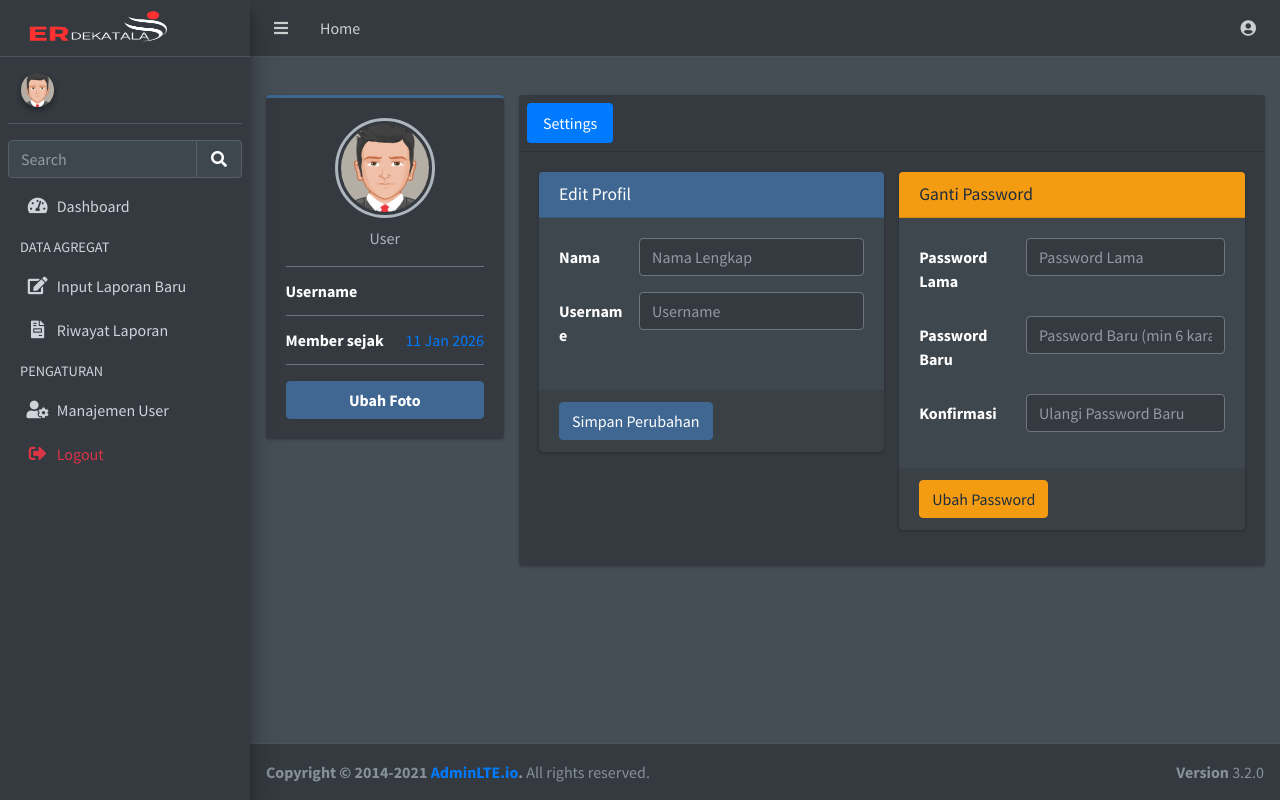
After one commit to rahmaddiva/erdekatala, a CodeIgniter 4 app: the page made by app/Views/auth/profile.php in a window 1280 px wide. The commit adds this page. Run offline with PHP 8.4 and a stand-in for CodeIgniter, Linux system fonts and the light colour scheme; the template is opened without the code that fills it, so the values that code supplies are empty; some libraries are stand-ins or nearby versions.

Commit message:
penambahan fitur profile, dan ubah password/username

```diff
--- a/app/Config/Routes.php
+++ b/app/Config/Routes.php
@@ -7,6 +7,9 @@ use CodeIgniter\Router\RouteCollection;
  */
 $routes->get('/', 'AuthController::index');
 $routes->get('/dashboard', 'DashboardController::index');
+$routes->get('/profile', 'AuthController::profile');
+$routes->post('/profile/update', 'AuthController::update_profile');
+$routes->post('/profile/password', 'AuthController::change_password');
 $routes->get('/login', 'AuthController::index');
 $routes->get('/logout', 'AuthController::logout');
 $routes->post('/proses_login', 'AuthController::proses_login');
--- /dev/null
+++ b/app/Views/auth/profile.php
@@ -0,0 +1,163 @@
+<?= $this->extend('templates/main') ?>
+<?= $this->section('content') ?>
+<!-- Main content -->
+<div class="content-wrapper">
+    <div class="content-header">
+        <div class="container-fluid">
+            <div class="row mb-2">
+                <div class="col-sm-6">
+                    <h1 class="m-0 font-weight-bold"><?= $title ?>
+                    </h1>
+                </div>
+            </div>
+        </div>
+    </div>
+
+    <section class="content">
+        <div class="container-fluid">
+            <div class="row">
+                <div class="col-md-3">
+                <div class="card card-primary card-outline">
+                        <div class="card-body box-profile">
+                            <div class="text-center">
+                                <img class="profile-user-img img-fluid img-circle"
+                                    src="<?= base_url('assets/') ?>dist/img/avatar5.png" alt="User profile picture">
+                            </div>
+
+                            <h3 class="profile-username text-center"><?= esc($user['nama_lengkap']) ?></h3>
+
+                            <p class="text-muted text-center"><?= esc($user['role'] ?? 'User') ?></p>
+
+                            <ul class="list-group list-group-unbordered mb-3">
+                                <li class="list-group-item">
+                                    <b>Username</b> <a class="float-right"><?= esc($user['username']) ?></a>
+                                </li>
+                                <li class="list-group-item">
+                                    <b>Member sejak</b> <a
+                                        class="float-right"><?= date('d M Y', strtotime($user['created_at'] ?? date('Y-m-d'))) ?></a>
+                                </li>
+                            </ul>
+
+                            <a href="#" class="btn btn-primary btn-block"><b>Ubah Foto</b></a>
+                        </div>
+                        <!-- /.card-body -->
+                    </div>
+                </div>
+
+                <div class="col-md-9">
+                    <div class="card">
+                        <div class="card-header p-2">
+                            <ul class="nav nav-pills">
+                                <li class="nav-item"><a class="nav-link active" href="#settings"
+                                        data-toggle="tab">Settings</a></li>
+                            </ul>
+                        </div><!-- /.card-header -->
+                        <div class="card-body">
+
+                            <?php if (session()->getFlashdata('error')): ?>
+                                <div class="alert alert-danger alert-sm">
+                                    <?= session()->getFlashdata('error') ?>
+                                </div>
+                            <?php endif; ?>
+
+                            <?php if (session()->getFlashdata('success')): ?>
+                                <div class="alert alert-success alert-sm">
+                                    <?= session()->getFlashdata('success') ?>
+                                </div>
+                            <?php endif; ?>
+
+                            <div class="tab-content">
+                                <div class="active tab-pane" id="settings">
+                                    <div class="row">
+                                        <div class="col-md-6">
+                                            <div class="card card-primary">
+                                                <div class="card-header">
+                                                    <h3 class="card-title">Edit Profil</h3>
+                                                </div>
+                                                <form class="form-horizontal" method="post" action="/profile/update">
+                                                    <?= csrf_field() ?>
+                                                    <div class="card-body">
+                                                        <div class="form-group row">
+                                                            <label for="inputNama"
+                                                                class="col-sm-3 col-form-label">Nama</label>
+                                                            <div class="col-sm-9">
+                                                                <input type="text" name="nama_lengkap"
+                                                                    class="form-control" id="inputNama"
+                                                                    placeholder="Nama Lengkap"
+                                                                    value="<?= old('nama_lengkap', esc($user['nama_lengkap'])) ?>">
+                                                            </div>
+                                                        </div>
+                                                        <div class="form-group row">
+                                                            <label for="inputUsername"
+                                                                class="col-sm-3 col-form-label">Username</label>
+                                                            <div class="col-sm-9">
+                                                                <input type="text" name="username" class="form-control"
+                                                                    id="inputUsername" placeholder="Username"
+                                                                    value="<?= old('username', esc($user['username'])) ?>">
+                                                            </div>
+                                                        </div>
+                                                    </div>
+                                                    <div class="card-footer">
+                                                        <button type="submit" class="btn btn-primary">Simpan
+                                                            Perubahan</button>
+                                                    </div>
+                                                </form>
+                                            </div>
+                                        </div>
+
+                                        <div class="col-md-6">
+                                            <div class="card card-warning">
+                                                <div class="card-header">
+                                                    <h3 class="card-title">Ganti Password</h3>
+                                                </div>
+                                                <form class="form-horizontal" method="post" action="/profile/password">
+                                                    <?= csrf_field() ?>
+                                                    <div class="card-body">
+                                                        <div class="form-group row">
+                                                            <label for="currentPassword"
+                                                                class="col-sm-4 col-form-label">Password Lama</label>
+                                                            <div class="col-sm-8">
+                                                                <input type="password" name="current_password"
+                                                                    class="form-control" id="currentPassword"
+                                                                    placeholder="Password Lama">
+                                                            </div>
+                                                        </div>
+                                                        <div class="form-group row">
+                                                            <label for="newPassword"
+                                                                class="col-sm-4 col-form-label">Password Baru</label>
+                                                            <div class="col-sm-8">
+                                                                <input type="password" name="new_password"
+                                                                    class="form-control" id="newPassword"
+                                                                    placeholder="Password Baru (min 6 karakter)">
+                                                            </div>
+                                                        </div>
+                                                        <div class="form-group row">
+                                                            <label for="confirmPassword"
+                                                                class="col-sm-4 col-form-label">Konfirmasi</label>
+                                                            <div class="col-sm-8">
+                                                                <input type="password" name="new_password_confirm"
+                                                                    class="form-control" id="confirmPassword"
+                                                                    placeholder="Ulangi Password Baru">
+                                                            </div>
+                                                        </div>
+                                                    </div>
+                                                    <div class="card-footer">
+                                                        <button type="submit" class="btn btn-warning">Ubah
+                                                            Password</button>
+                                                    </div>
+                                                </form>
+                                            </div>
+                                        </div>
+                                    </div>
+                                </div>
+
+                            </div>
+                        </div><!-- /.card-body -->
+                    </div>
+                </div>
+            </div>
+        </div>
+    </section>
+
+    <!-- /.content -->
+    <?= $this->endSection() ?>
--- a/app/Views/templates/navbar.php
+++ b/app/Views/templates/navbar.php
@@ -22,7 +22,7 @@
             <div class="dropdown-menu dropdown-menu-lg dropdown-menu-right">
                 <span class="dropdown-item dropdown-header"><?= session()->get('nama_lengkap'); ?></span>
                 <div class="dropdown-divider"></div>
-                <a href="#" class="dropdown-item">
+                <a href="/profile" class="dropdown-item">
                     <i class="fas fa-user mr-2"></i> Profile
                 </a>
                 <div class="dropdown-divider"></div>
--- a/app/Views/templates/sidebar.php
+++ b/app/Views/templates/sidebar.php
@@ -13,7 +13,7 @@
         <!-- Sidebar user panel (optional) -->
         <div class="user-panel mt-3 pb-3 mb-3 d-flex">
             <div class="image">
-                <img src="<?= base_url('assets/') ?>dist/img/user2-160x160.jpg" class="img-circle elevation-2"
+                <img src="<?= base_url('assets/') ?>dist/img/avatar5.png" class="img-circle elevation-2"
                     alt="User Image">
             </div>
             <div class="info">
@@ -52,14 +52,14 @@
                             <p>Master Wilayah <i class="right fas fa-angle-left"></i></p>
                         </a>
                         <ul class="nav nav-treeview">
-                                <?php if (session()->get('role') == 'admin_dinas'): ?>
+                            <?php if (session()->get('role') == 'admin_dinas'): ?>
                                 <li class="nav-item">
                                     <a href="<?= base_url('desa') ?>" class="nav-link <?= ($s1 == 'desa') ? 'active' : '' ?>">
                                         <i class="far fa-circle nav-icon"></i>
                                         <p>Data Desa</p>
                                     </a>
                                 </li>
-                                <?php endif; ?>
+                            <?php endif; ?>
                             <li class="nav-item">
                                 <a href="<?= base_url('dusun') ?>" class="nav-link <?= ($s1 == 'dusun') ? 'active' : '' ?>">
                                     <i class="far fa-circle nav-icon"></i>
```
Also changed, not shown: app/Controllers/AuthController.php (+71 -0 lines).
